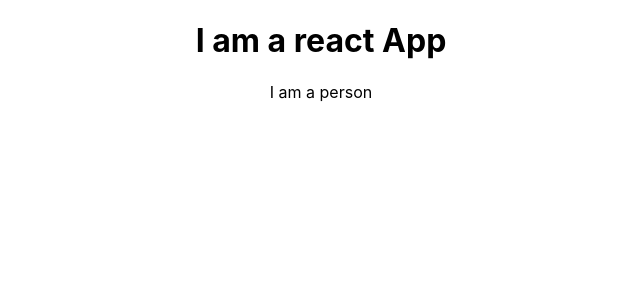
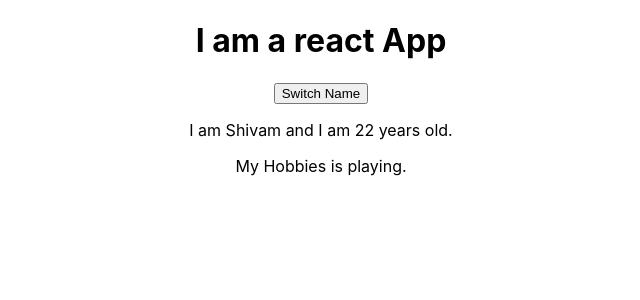
Before and after one commit to mythrex/React-Couse-Exercise, a React (Create React App) app: page / in a window 1280 px wide. Shown: the top 300 px of the page, without its empty margins (319-959 px from the left). Built offline with nearby package versions, Linux system fonts and the light colour scheme.

Commit message:
Add state and props

```diff
--- a/src/App.js
+++ b/src/App.js
@@ -1,13 +1,21 @@
 import React, { Component } from 'react';
 import './App.css';
 import Person from './Person/Person';
-
 class App extends Component {
+	state = {
+		persons: [{ name: 'Shivam', age: 22 }]
+	};
 	render() {
 		return (
 			<div className="App">
 				<h1>I am a react App</h1>
-				<Person />
+				<button>Switch Name</button>
+				<Person
+					name={this.state.persons[0].name}
+					age={this.state.persons[0].age}
+				>
+					My Hobbies is playing.
+				</Person>
 			</div>
 			// React.createElement(
 			// 	'div',
--- a/src/Person/Person.js
+++ b/src/Person/Person.js
@@ -1,7 +1,14 @@
 import React from 'react';
 
-const person = () => {
-	return <p>I am a person</p>;
+const person = props => {
+	return (
+		<div>
+			<p>
+				I am {props.name} and I am {props.age} years old.
+			</p>
+			<p>{props.children}</p>
+		</div>
+	);
 };
 
 export default person;
```
